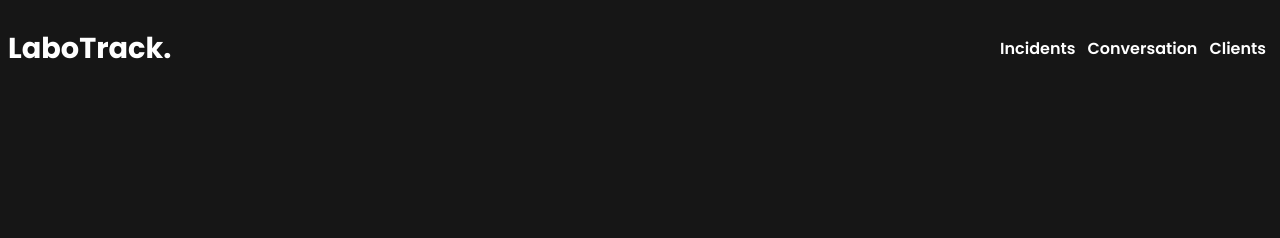
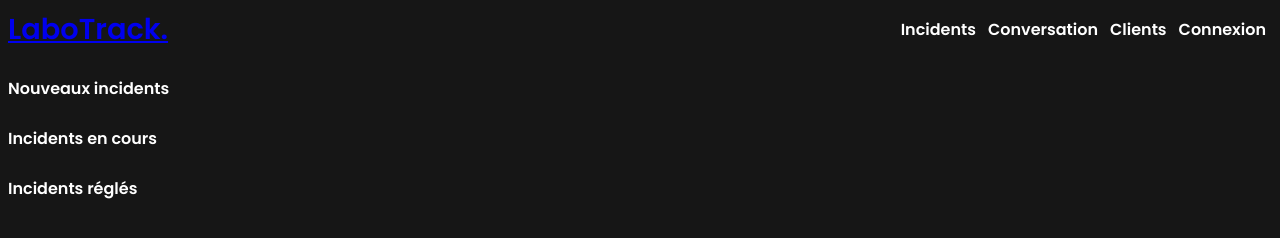
Before and after one commit to Cesar-DENOUE/LaboTrack., a plain HTML site: page Incidents.html in a window 1280 px wide. Drawn offline with Linux system fonts and the light colour scheme.

Commit message:
Améliorations

```diff
--- a/Incidents.html
+++ b/Incidents.html
@@ -14,12 +14,19 @@
 
 <body>
     <div class="all">
-        <h1 class="line anim-typewriter">LaboTrack.</h1>
+        <a href="index.html" class="line anim-typewriter">LaboTrack.</a>
     <div class="en-tete">
         <a href="Incidents.html" class="menu">Incidents</a> </br>
         <a href="Conversation.html" class="menu">Conversation</a> </br>
         <a href="Clients.html" class="menu">Clients</a>
+        <a href="login.html" class="menu">Connexion</a>
     </div>
     </div>
+    </br>
+    <div class="cadre"> <div class="texte">Nouveaux incidents</div></div>
+    </br>
+    <div class="cadre"> <div class="texte">Incidents en cours</div></div>
+    </br>
+    <div class="cadre"> <div class="texte">Incidents réglés</div> </div>
 </body>
 </html>
```
Also changed, not shown: base.html (+2 -1 lines).
